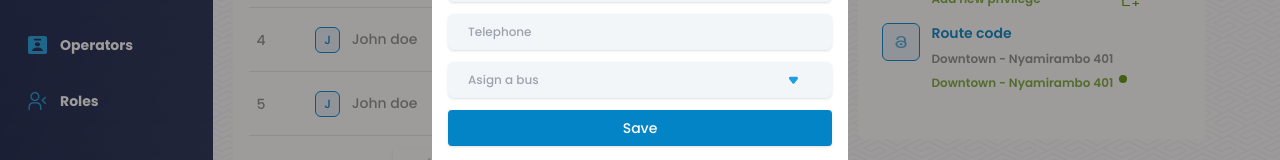
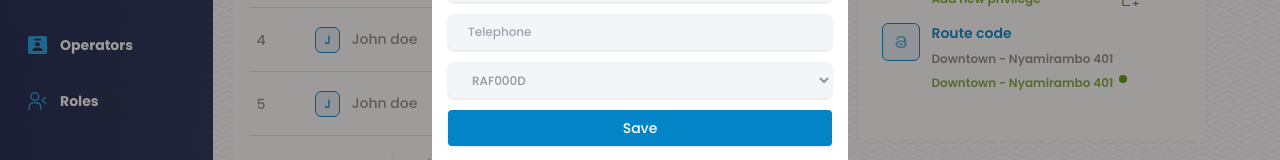
Before and after one commit to atlp-rwanda/phantom-fe-techode, a React (Create React App) app: page /drivers in a window 1280 px wide. Both pictures are taken after a click on the button "New driver". Shown: the part 413-573 px from the top of the page. Built offline with nearby package versions, Linux system fonts and the light colour scheme.

Commit message:
add option

```diff
--- a/src/containers/RegisterDriverOperator/RegisterDriver.js
+++ b/src/containers/RegisterDriverOperator/RegisterDriver.js
@@ -25,7 +25,7 @@ const RegisterDriver = () => {
     const [lastname , setLastname] = useState('');
     const [telephone , setTelephone ] = useState('');
     const [email , setEmail] = useState('');
-    const [bus, setBus] = useState('');
+    const [bus, setBus] = useState('RAF000D');
 
     /* ======== Start:: removing skeleton ======= */
         useEffect(() => {
@@ -112,10 +112,11 @@ const RegisterDriver = () => {
                             </div>
                             <div className="input my-3 h-9 ">
                                 <div className="grouped-input bg-secondary-40 flex items-center shadow h-full w-full rounded-md">
-                                    <input type="text" name="search" className=" bg-transparent border-0 outline-none px-5 font-sans text-xs text-secondary-50 h-5 w-4/5" placeholder="Asign a bus" onChange={ e => setBus( e.target.value ) } value={bus}  />
-                                    <div className="w-1/5 flex justify-center cursor-pointer">
-                                        <img src={drop} alt="phantom"  />
-                                    </div>
+                                    <select id="" name="search" className=" bg-transparent border-0 outline-none px-5 font-sans text-xs text-secondary-50 h-5 w-full" placeholder="Asign a bus" onChange={ e => setBus( e.target.value ) } value={bus}   >
+                                        <option value="RAF000D"> RAF000D </option>
+                                        <option value="RAF001D"> RAF001D </option>
+                                        <option value="RAF002D"> RAF002D </option>
+                                    </select>
                                 </div>
                             </div>
                             <div className="w-full">
```
